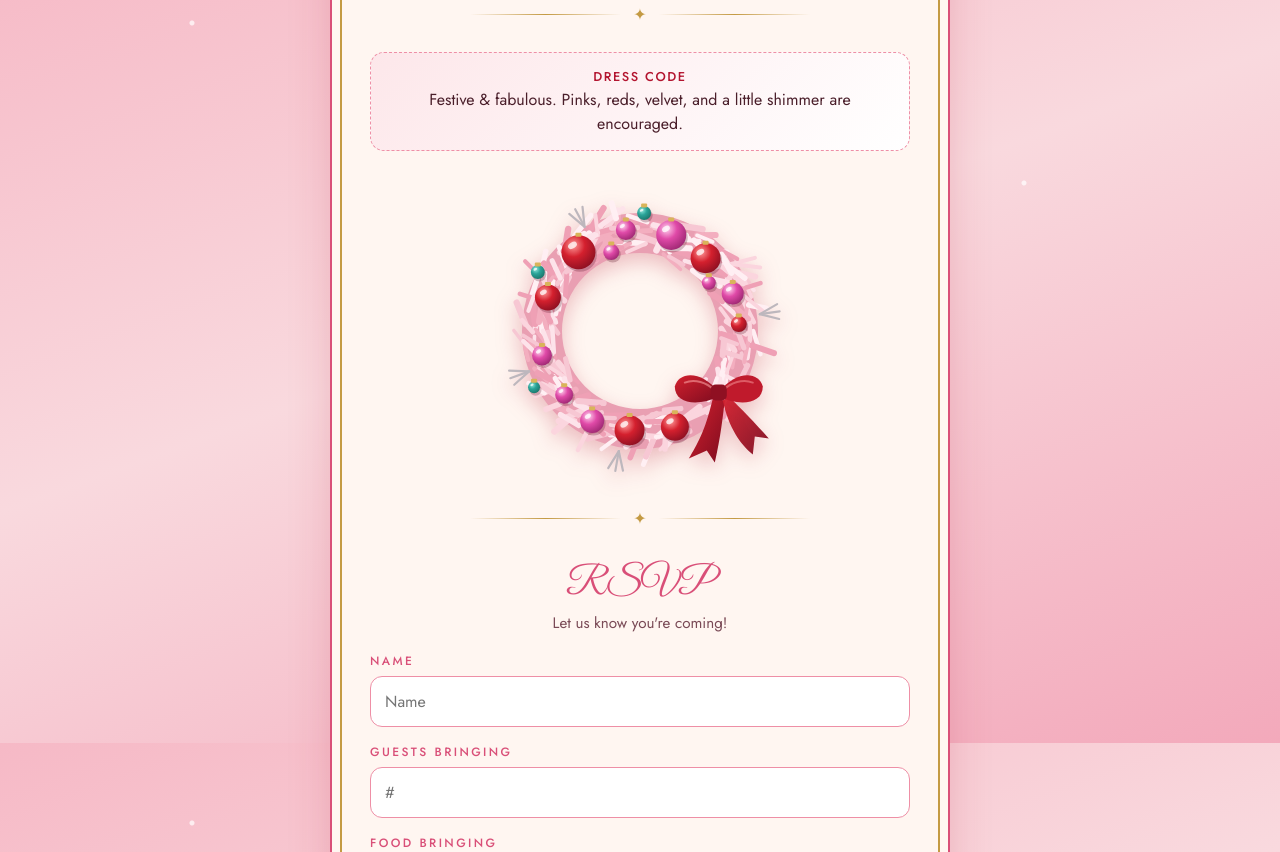
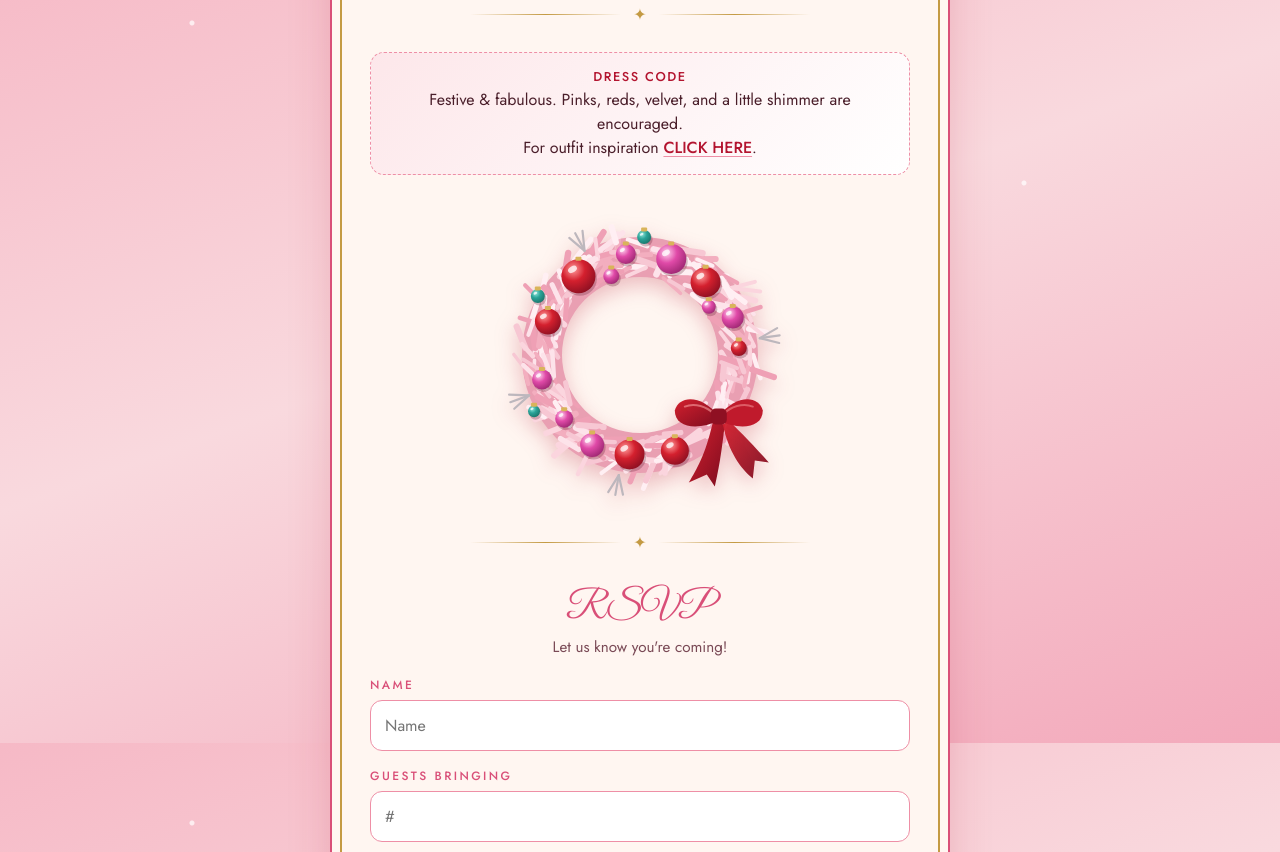
Before and after one commit to jeffwithajeee/Bachelder-Christmas-Party-2026, a plain HTML site: page index.html in a window 1280 px wide. Shown: the part 857-1709 px from the top of the page. Drawn offline with nearby package versions, Linux system fonts and the light colour scheme; a web font is replaced by a local one.

Commit message:
Update index.html

```diff
--- a/index.html
+++ b/index.html
@@ -48,6 +48,7 @@
   .details dd { margin:6px 0 0; font-family:"Playfair Display", serif; font-size:1.35rem; }
   .dress { background:linear-gradient(135deg, #fde7ea, #fff); border:1px dashed var(--pink); border-radius:14px; padding:14px 16px; font-size:1rem; line-height:1.5; }
   .dress b { color:var(--cherry); font-weight:500; letter-spacing:.12em; text-transform:uppercase; font-size:.8rem; display:block; margin-bottom:2px; }
+  .dress a { color:var(--cherry); font-weight:500; text-decoration:underline; text-decoration-color:var(--pink); text-underline-offset:3px; }
   .wreath { margin:30px auto 0; max-width:300px; }
   .wreath svg { width:100%; height:auto; display:block; filter:drop-shadow(0 8px 10px rgba(179,20,47,.25)); }
 
@@ -112,6 +113,7 @@
     <div class="dress">
       <b>Dress Code</b>
       Festive &amp; fabulous. Pinks, reds, velvet, and a little shimmer are encouraged.
+      <br>For outfit inspiration <a href="https://pin.it/a7LHILL67" target="_blank" rel="noopener">CLICK HERE</a>.
     </div>
 
     <div class="wreath" aria-hidden="true">
```
